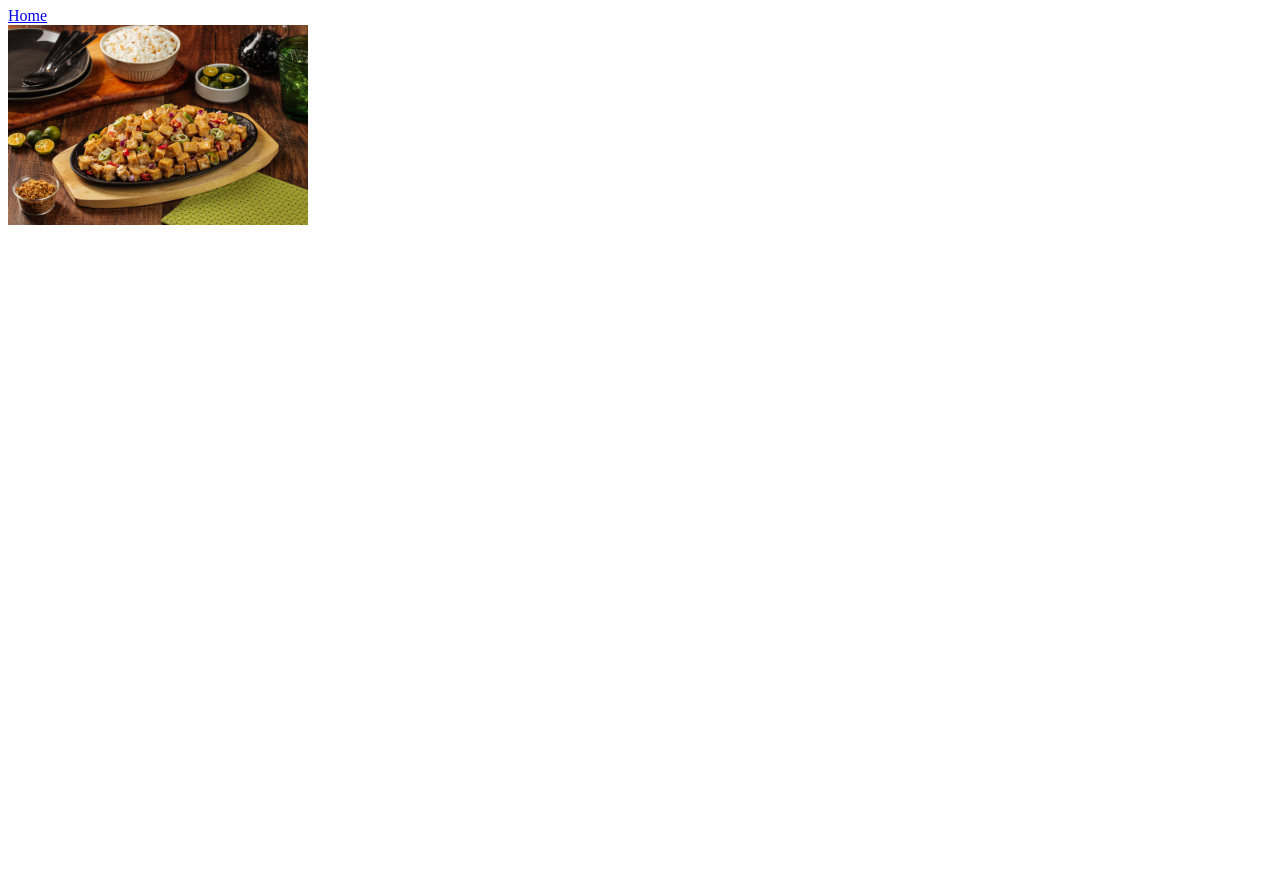
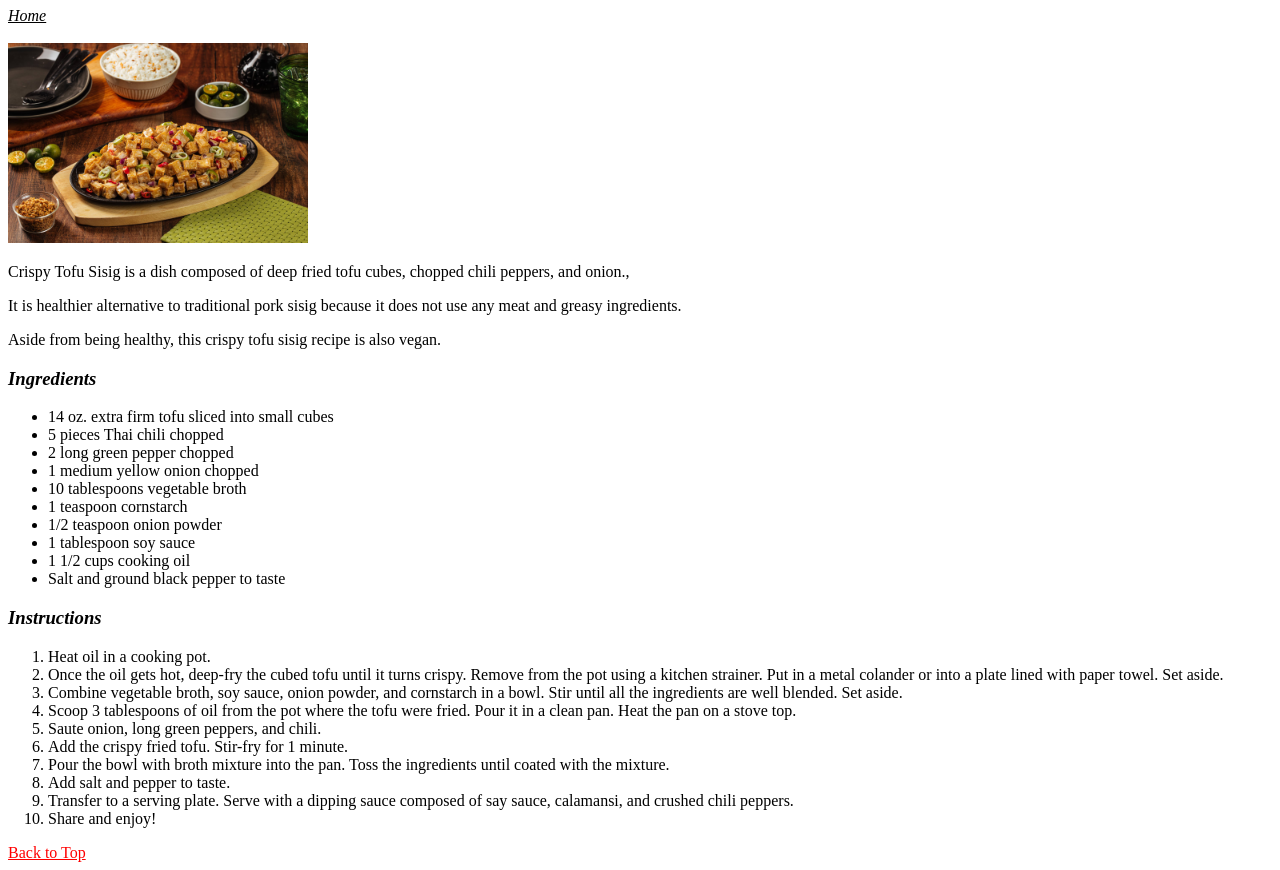
Before and after one commit to JethroDipasupil/odin-recipes, a plain HTML site: page recipes/tofu.html in a window 1280 px wide. Shown: the part 73-943 px from the top of the page. Before the commit the page ends 800 px from the top, so only its background shows below. Drawn offline with Linux system fonts and the light colour scheme.

Commit message:
add ingredients and steps

```diff
--- a/recipes/tofu.html
+++ b/recipes/tofu.html
@@ -6,10 +6,56 @@
     <title>Tofu Sisig</title>
 </head>
 <body>
-    <h1>Tofu Sisig</h1>
-    <a href="../index.html">Home</a>
-    <br>
-    <img src="../images/tofusisig.avif" alt="picture of tofu sisig" height="200" width="300"
+    <h1>TOFU SISIG</h1>
+    <a href="../index.html" style="color:black; font-style: oblique; " >Home</a>
+<br>
+<br>
+    <img src="../images/tofusisig.avif" alt="picture of tofu sisig" height="200" width="300">
+<br>
+    <p>Crispy Tofu Sisig is a dish composed of deep fried tofu cubes, chopped chili peppers, and onion.,</p>
+    <p>It is healthier alternative to traditional pork sisig because it does not use any meat and greasy ingredients.</p>
+    <p>Aside from being healthy, this crispy tofu sisig recipe is also vegan. </p>
+
+<h3><i>Ingredients</i></h3>
+
+<ul>
+    <li>14 oz. extra firm tofu sliced into small cubes</li>
+    <li>5 pieces Thai chili chopped</li>
+    <li>2 long green pepper chopped</li>
+    <li>1 medium yellow onion chopped</li>
+    <li>10 tablespoons vegetable broth</li>
+    <li>1 teaspoon cornstarch</li>
+    <li>1/2 teaspoon onion powder</li>
+    <li>1 tablespoon soy sauce</li>
+    <li>1 1/2 cups cooking oil</li>
+    <li>Salt and ground black pepper to taste</li>
+</ul>
+
+<h3><i>Instructions</i></h3>
+
+<ol>
+    <li>Heat oil in a cooking pot.</li>
+    <li>Once the oil gets hot, deep-fry the cubed tofu until it turns crispy.
+        Remove from the pot using a kitchen strainer.
+        Put in a metal colander or into a plate lined with paper towel. Set aside.</li>
+    <li>Combine vegetable broth, soy sauce, onion powder, and cornstarch in a bowl.
+        Stir until all the ingredients are well blended. Set aside.</li>
+    <li>Scoop 3 tablespoons of oil from the pot where the tofu were fried.
+        Pour it in a clean pan. Heat the pan on a stove top.</li>
+    <li>Saute onion, long green peppers, and chili.</li>
+    <li>Add the crispy fried tofu. Stir-fry for 1 minute.</li>
+    <li>Pour the bowl with broth mixture into the pan.
+        Toss the ingredients until coated with the mixture.</li>
+    <li>Add salt and pepper to taste.</li>
+    <li>Transfer to a serving plate.
+        Serve with a dipping sauce composed of say sauce, calamansi, and crushed chili peppers.</li>
+    <li>Share and enjoy!</li>
+</ol>
+
+<a href="#top" style="color: red;">Back to Top</a>
+
 
 </body>
+
+
 </html>
```
